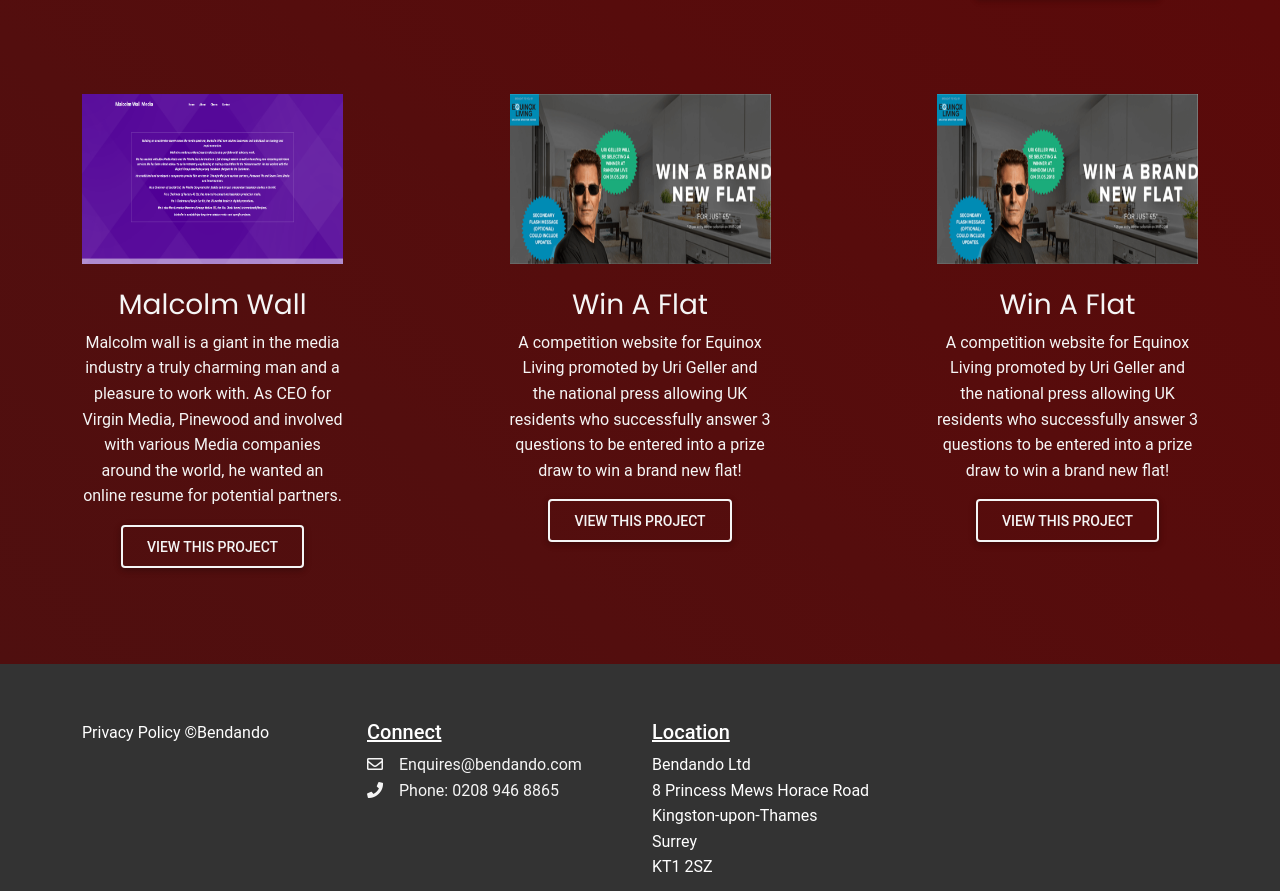
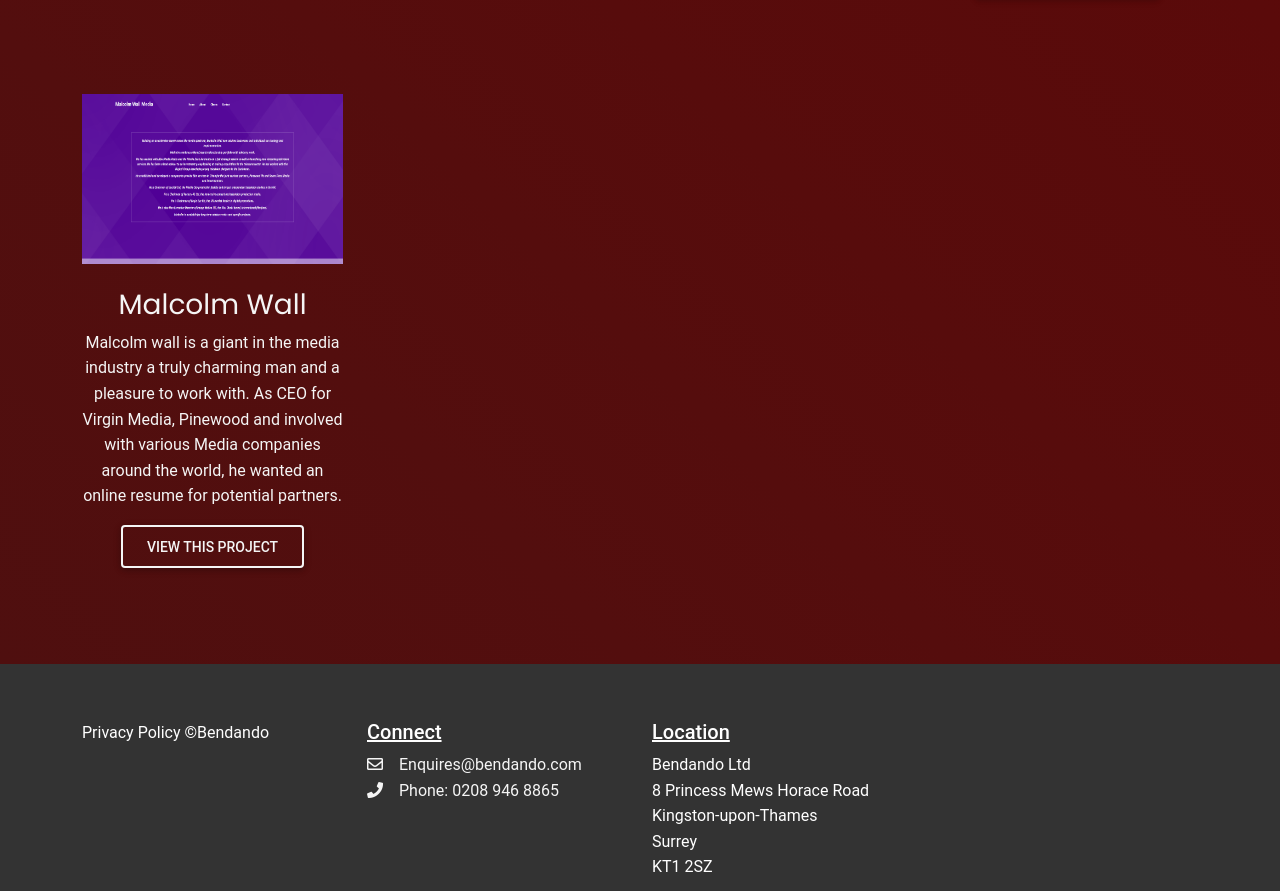
Before and after one commit to bendandoSolo/bendando, a Next.js app: page /projects in a window 1280 px wide. Shown: the part 1120-2011 px from the top of the page. Built offline with nearby package versions, Linux system fonts and the light colour scheme.

Commit message:
Amended project page

```diff
--- a/pages/components/Message.js
+++ b/pages/components/Message.js
@@ -19,13 +19,19 @@ class Message extends React.Component {
 
   hideComponent() {
     this.setState({ showMessage: false });
+    document.getElementById("close").style.cssText =
+      "animation: disappear 0.2s";
   }
 
   render() {
     const { showMessage } = this.state;
     return (
       <div>
-        <button className="mail" onClick={() => this.showComponent()}>
+        <button
+          className="mail"
+          id="close"
+          onClick={() => this.showComponent()}
+        >
           <i className="far fa-envelope"></i>
         </button>
         {showMessage && (
--- a/pages/green-acre.js
+++ b/pages/green-acre.js
@@ -94,7 +94,7 @@ export default function greenAcre() {
             </div>
           </div>
           <div className="row pb-5 align-items-center reverse">
-            <div className="col-md-6">
+            <div className="col-md-6 text-center">
               <img
                 className="project-mobile mb-4"
                 src="/images/winaflat/3D-flat.png"
@@ -120,7 +120,7 @@ export default function greenAcre() {
             </div>
           </div>
           <div className="row py-5 align-items-center">
-            <div className="col-md-6">
+            <div className="col-md-6 text-center">
               <img
                 className="project-mobile mb-4"
                 src="/images/winaflat/3D-flat.png"
--- a/pages/index.js
+++ b/pages/index.js
@@ -127,7 +127,7 @@ export default function Home() {
         </div>
       </div>
       <div className="scroller" id="scroller">
-        <Link href="/">
+        <Link href="/tenants-hub">
           <div className="scroller-img">
             <img className="landing-img" src="/images/tenanthub.png" />
             <div className="scroller-name">
--- a/pages/projects.js
+++ b/pages/projects.js
@@ -111,40 +111,6 @@ export default function Projects() {
                   </a>
                 </Link>
               </div>
-              <div className="col-md-3 mb-5 text-center">
-                <img className="mb-4" src="/images/win-a-flat.png" />
-                <h3>Win A Flat</h3>
-                <p>
-                  A competition website for Equinox Living promoted by Uri
-                  Geller and the national press allowing UK residents who
-                  successfully answer 3 questions to be entered into a prize
-                  draw to win a brand new flat!
-                </p>
-                <Link href="/win-a-flat">
-                  <a>
-                    <button type="button" className="btn mb-5" id="home-btn">
-                      View This Project
-                    </button>
-                  </a>
-                </Link>
-              </div>
-              <div className="col-md-3 mb-5 text-center">
-                <img className="mb-4" src="/images/win-a-flat.png" />
-                <h3>Win A Flat</h3>
-                <p>
-                  A competition website for Equinox Living promoted by Uri
-                  Geller and the national press allowing UK residents who
-                  successfully answer 3 questions to be entered into a prize
-                  draw to win a brand new flat!
-                </p>
-                <Link href="/win-a-flat">
-                  <a>
-                    <button type="button" className="btn mb-5" id="home-btn">
-                      View This Project
-                    </button>
-                  </a>
-                </Link>
-              </div>
             </div>
           </div>
         </div>
--- a/styles/globals.css
+++ b/styles/globals.css
@@ -306,11 +306,11 @@ button {
 .winaflat {
   background-image: linear-gradient(
     to right top,
-    #3dd1d1,
-    #00c7e2,
-    #00bbee,
-    #40adf2,
-    #719ced
+    #05a8a1,
+    #0f9d96,
+    #15938a,
+    #188880,
+    #1a7e75
   );
   color: whitesmoke;
 }
@@ -413,7 +413,6 @@ button {
   color: black;
   padding: 0 4rem;
   max-width: 500px;
-  /* border-left: 4px solid black; */
   animation: appear 0.5s;
 }
 
@@ -425,6 +424,17 @@ button {
   100% {
     opacity: 1;
     right: 0;
+  }
+}
+
+@keyframes disappear {
+  0% {
+    opacity: 0;
+    right: 0;
+  }
+  100% {
+    opacity: 1;
+    right: -500px;
   }
 }
 
```
Also changed, not shown: pages/tenants-hub.js (+5 -4 lines).
